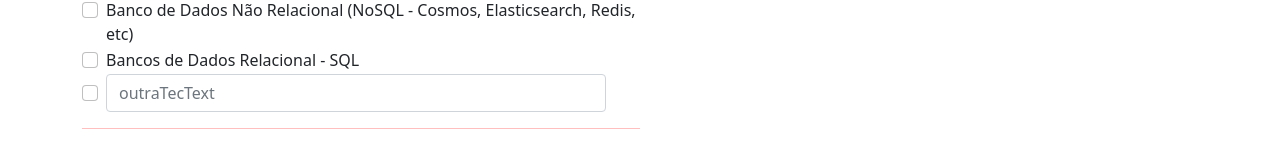
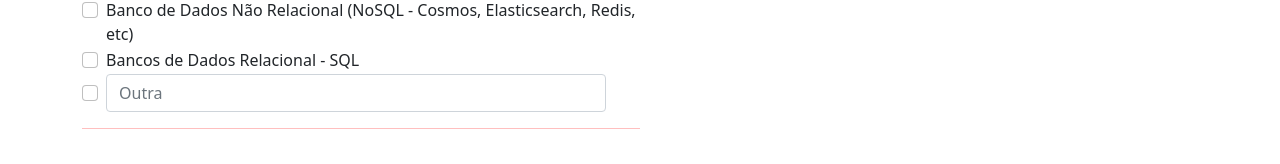
Before and after one commit to garcia2202/webform_zs, a React (Vite) app: page / in a window 1280 px wide. Shown: the part 1130-1294 px from the top of the page. Built offline with nearby package versions, Linux system fonts and the light colour scheme.

Commit message:
refeita validação usando "yup"

```diff
--- a/src/Data.js
+++ b/src/Data.js
@@ -1,3 +1,4 @@
+/*
 import express from 'express';
 import bodyParser from 'body-parser';
 import formModel from '../models/FormSchema.js';
@@ -39,3 +40,4 @@ app.post('/', async (req, res) => {
 connectDatabase()
   .then(() => app.listen(8080, () => console.log('Servidor rodando e Banco de Dados conectado')))
   .catch((error) => console.log(error))
+*/
--- a/src/Form/Form.jsx
+++ b/src/Form/Form.jsx
@@ -13,11 +13,13 @@ import * as yup from "yup";
 const Formulario = () => {
   const [showModal, setShowModal] = useState(false);
   const [listaPedidos, setListaPedidos] = useState([]);
+  const [startDateSelecionada, setStartDateSelecionada] = useState("");
+  const [endDateSelecionada, setEndDateSelecionada] = useState("");
 
-  const schema = yup.object({
+  const schema = yup.object().shape({
     startDate: yup.date().required("Campo obrigatório."),
     nomePO: yup.string().required("Campo obrigatório."),
-    membros: yup.array().of(yup.string()).required("Campo obrigatório."),
+    membros: yup.string().required("Campo obrigatório."),
     endDate: yup
       .date()
       .required("Campo obrigatório.")
@@ -29,39 +31,54 @@ const Formulario = () => {
       .array()
       .of(yup.string())
       .min(1, "Pelo menos uma tecnologia deve ser informada"),
-    outraTec: yup.string().when("tecnologias", {
-      is: (tecnologias) => tecnologias && tecnologias.includes("outraTecCheck"),
-      then: yup
-        .string()
-        .required('Campo obrigatório caso "Outra" seja selecionado.'),
-      otherwise: yup.string(),
-      contextoUso: yup.string(),
-      acessoUsuario: yup.string(),
-    }),
+    outraTec: yup.string(),
+    outraTecCheck: yup
+      .boolean()
+      .test(
+        "outra-tec-required",
+        'Campo obrigatório caso "Outra" seja selecionado.',
+        function (value) {
+          if (value === true && !this.parent.outraTec) {
+            return false;
+          }
+          return true;
+        }
+      ),
+    contextoUso: yup.string(),
+    acessoUsuario: yup.string(),
   });
 
   const {
     register,
     handleSubmit,
     formState: { errors },
+    setValue,
   } = useForm({ resolver: yupResolver(schema) });
 
   function inserirPedido(pedido) {
     setListaPedidos([...listaPedidos, pedido]);
   }
-
-
-  /*
-  async function enviarDados(dados) {
-    const resposta = await fetch("http://localhost:3001/pedidos", {
+  /*function enviarDados(data) {
+    fetch("http://localhost:3001/pedidos", {
       method: "POST",
       headers: {
         "Content-Type": "application/json",
       },
-      body: JSON.stringify(dados),
-    });
-    const resultado = await resposta.json();
-    console.log(resultado);
+      body: JSON.stringify(data),
+    })
+      .then((res) => {
+        if (!res.ok) {
+          throw new Error("Erro :(");
+        }
+        return res.json();
+      })
+      .then(() => {
+        console.log(data);
+        setShowModal(true);
+      })
+      .catch((error) => {
+        console.error("Erro ao enviar os dados", error);
+      });
   }*/
 
   return (
@@ -88,15 +105,19 @@ const Formulario = () => {
             <DatePicker
               className="picker_bar"
               {...register("startDate")}
-              name="dataSolic"
-              id="dataSolic"
-              type="date"
+              name="startDate"
+              id="startDate"
+              selected={startDateSelecionada}
+              onChange={(date) => {
+                setStartDateSelecionada(date);
+                setValue("startDate", date);
+              }}
               locale={ptBR}
               dateFormat={"dd/MM/yyyy"}
               placeholderText="Insira a data (dd/MM/yyyy)"
             />
           </div>
-          <span>{errors.dataSolic?.message}</span>
+          <span>{errors.startDate?.message}</span>
           <hr></hr>
           <br />
         </div>
@@ -149,12 +170,17 @@ const Formulario = () => {
               name="dataEntrega"
               id="dataEntrega"
               type="date"
+              selected={endDateSelecionada}
+              onChange={(date) => {
+                setEndDateSelecionada(date);
+                setValue("endDate", date);
+              }}
               locale={ptBR}
               dateFormat={"dd/MM/yyyy"}
               placeholderText="Insira a data (dd/MM/yyyy)"
             />
           </div>
-          <span>{errors.dataEntrega?.message}</span>
+          <span>{errors.endDate?.message}</span>
           <hr></hr>
           <br />
         </div>
@@ -244,7 +270,7 @@ const Formulario = () => {
               />
               <Form.Control
                 type="text"
-                placeholder="outraTecText"
+                placeholder="Outra"
                 id="outraTecText"
                 className="text-input-check"
                 {...register("outraTec")}
@@ -299,11 +325,11 @@ const Formulario = () => {
       <div>
         {listaPedidos.map((ped, i) => (
           <div key={i}>
-            <p>dataSolic: {ped.dataSolic}</p>
+            <p>dataSolic: {ped.startDate.toLocaleDateString()}</p>
             <p>nomePO: {ped.nomePO}</p>
             <p>membros: {ped.membros}</p>
-            <p>dataEntrega: {ped.dataEntrega}</p>
-            <p>tecnologias: {ped.tecnologias}</p>
+            <p>dataEntrega: {ped.endDate.toLocaleDateString()}</p>
+            <p>tecnologias: {ped.tecnologias.join(", ")}</p>
             <p>outraTec: {ped.outraTec}</p>
             <p>contextoUso: {ped.contextoUso}</p>
             <p>acessoUsuario: {ped.acessoUsuario}</p>
```
